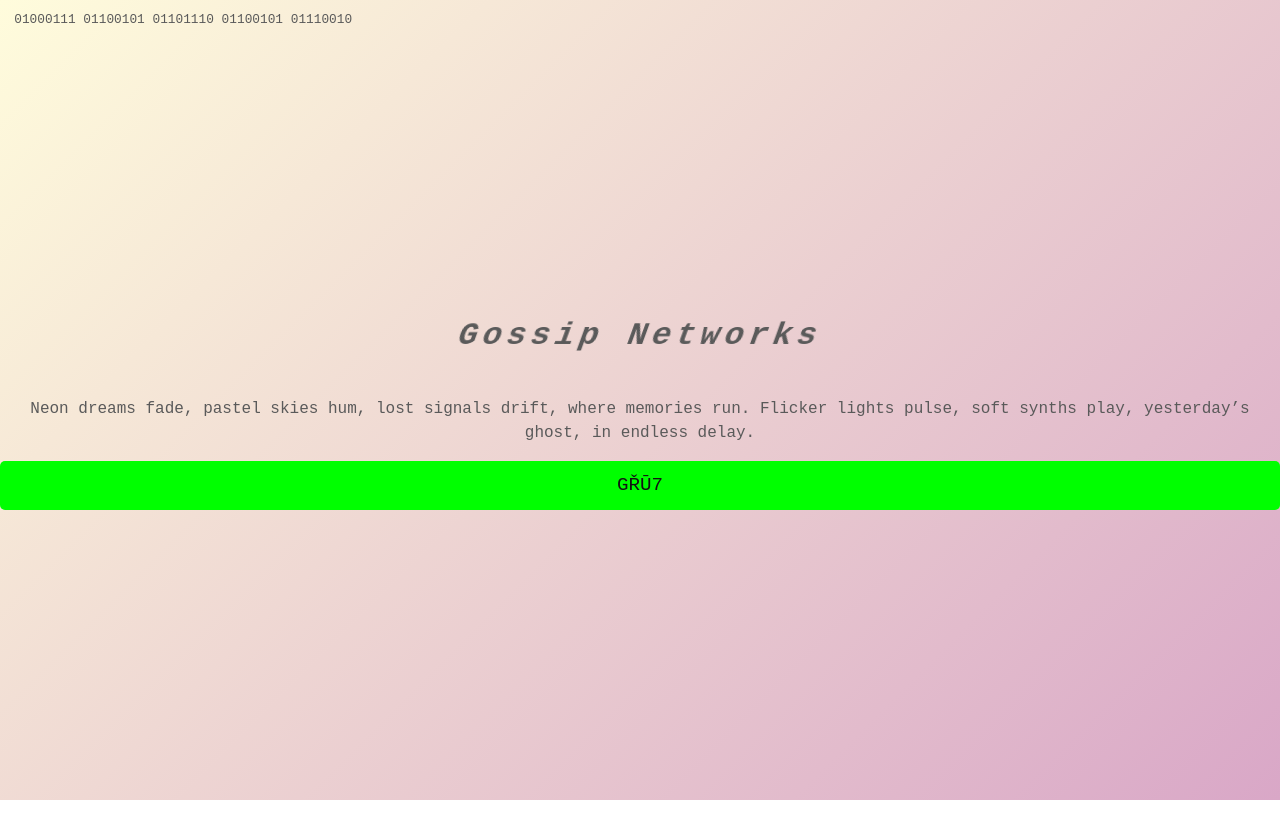
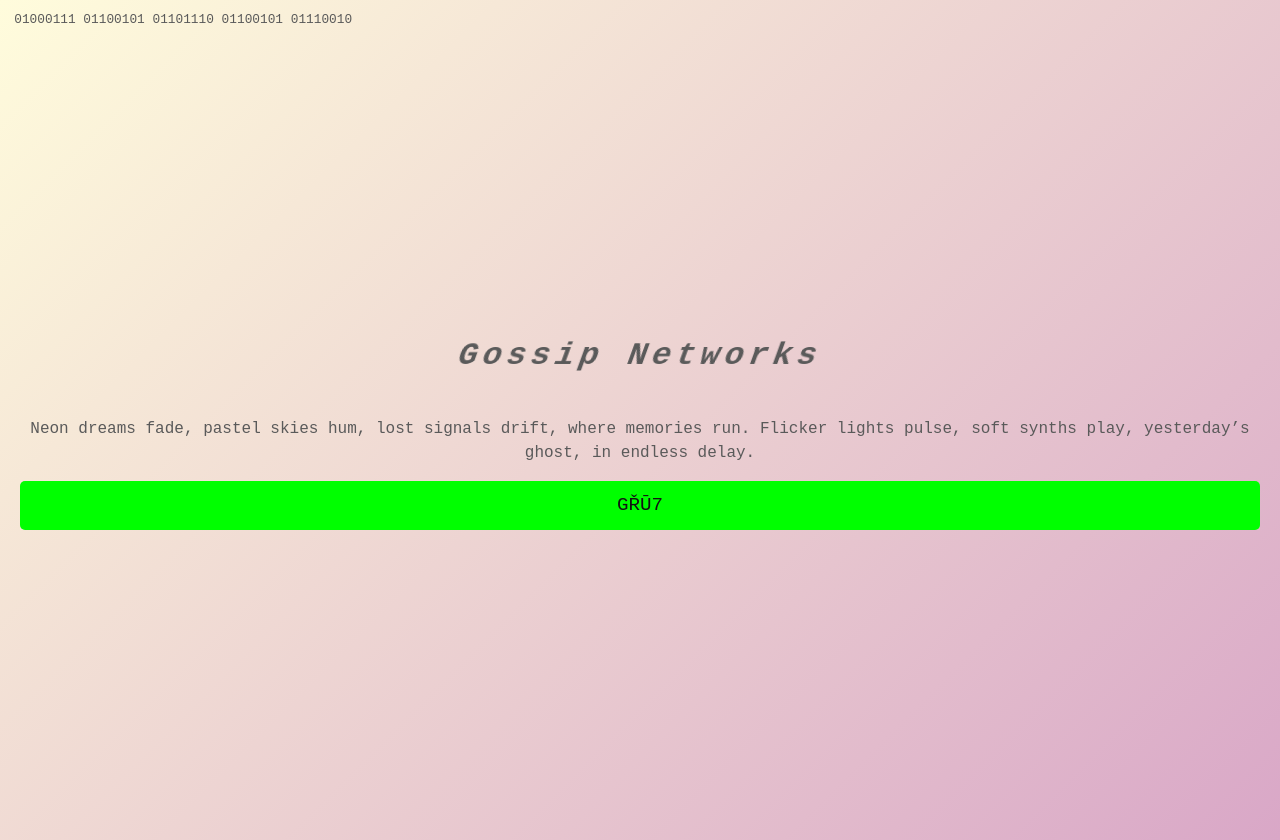
Before and after one commit to dduyg/scanline, a plain HTML site: page index.html in a window 1280 px wide. Before the commit the page ends 800 px from the top, so only its background shows below. Drawn offline with Linux system fonts and the light colour scheme.

Commit message:
Update index.html

```diff
--- a/index.html
+++ b/index.html
@@ -19,6 +19,7 @@
             flex-direction: column;
             justify-content: center;
             height: 100vh;
+            padding: 1.25em;
             text-align: center;
         }
         h1 {
```
